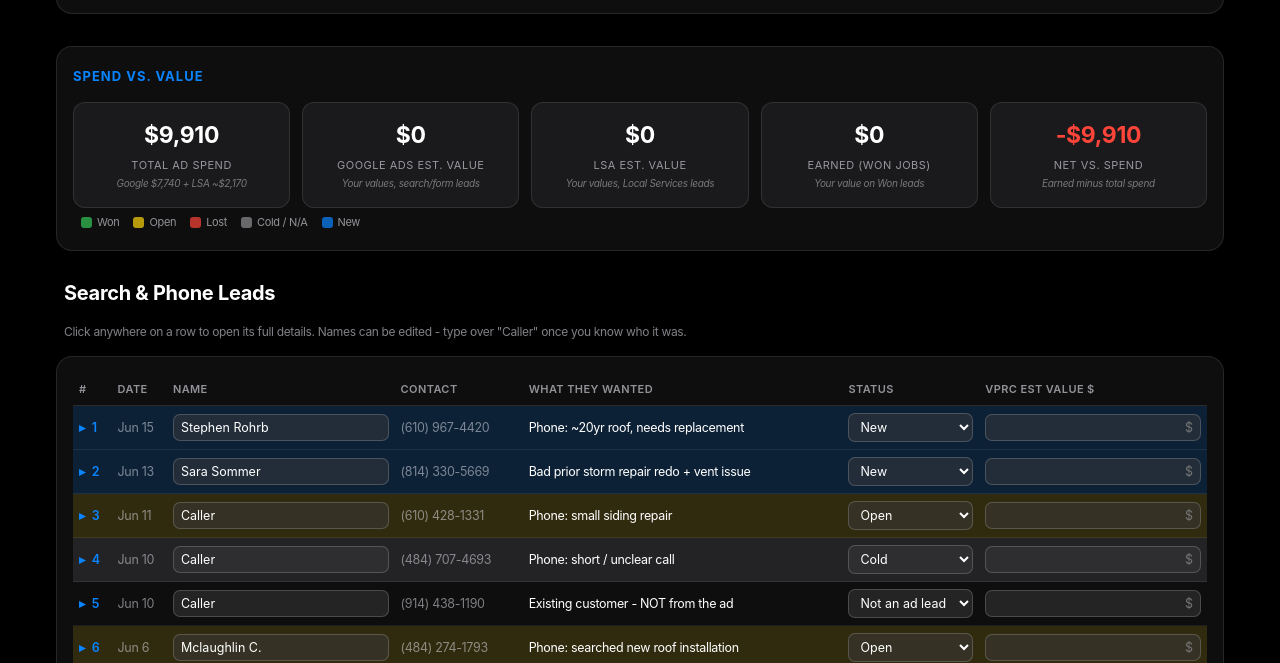
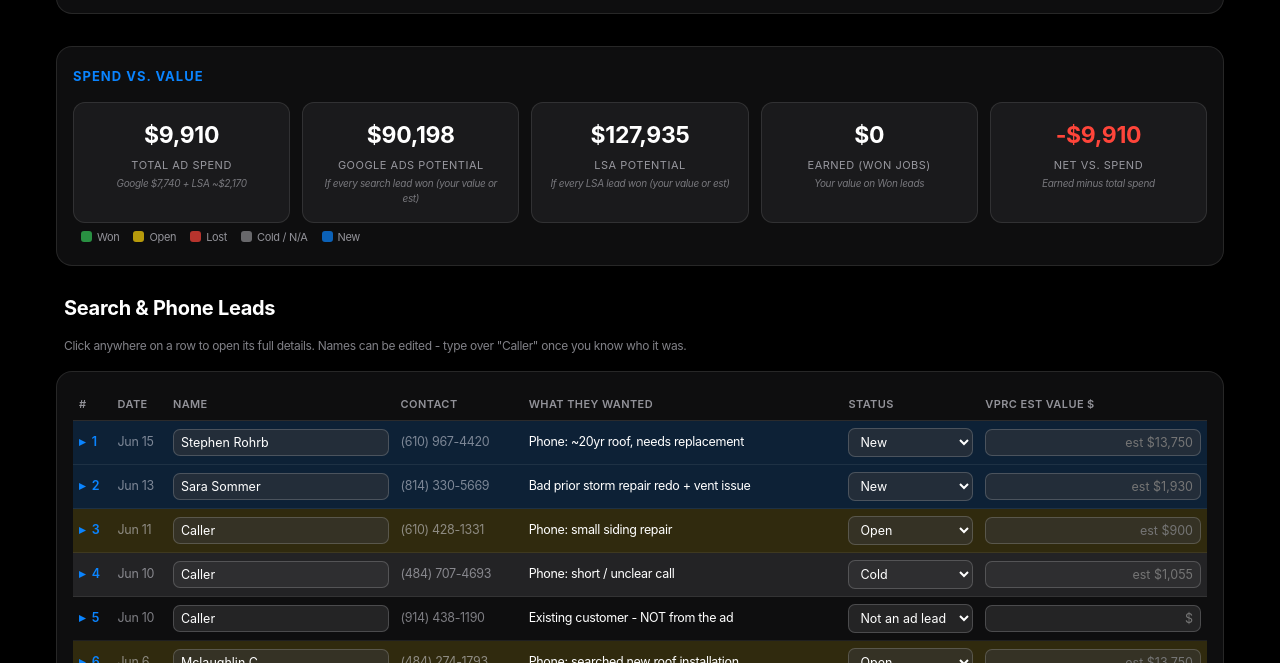
Before and after one commit to DBray33/vprc-progress-reports, a website: page google-ads-status.html in a window 1280 px wide. Shown: the part 137-800 px from the top of the page. Drawn offline with Linux system fonts and the light colour scheme; no server answers.

Commit message:
Fix cross-device sync (server-wins); potential cards incl estimates; restore est placeholder
Co-Authored-By: Claude Opus 4.8 <noreply@anthropic.com>

```diff
--- a/google-ads-status.html
+++ b/google-ads-status.html
@@ -112,13 +112,13 @@ select.status:focus, input.val:focus, input.nm:focus { outline:none; border-colo
         </div>
         <div class="stat-item">
           <div class="stat-value" id="cardGaVal">$0</div>
-          <div class="stat-label">Google Ads Est. Value</div>
-          <div class="stat-note">Your values, search/form leads</div>
+          <div class="stat-label">Google Ads Potential</div>
+          <div class="stat-note">If every search lead won (your value or est)</div>
         </div>
         <div class="stat-item">
           <div class="stat-value" id="cardLsaVal">$0</div>
-          <div class="stat-label">LSA Est. Value</div>
-          <div class="stat-note">Your values, Local Services leads</div>
+          <div class="stat-label">LSA Potential</div>
+          <div class="stat-note">If every LSA lead won (your value or est)</div>
         </div>
         <div class="stat-item">
           <div class="stat-value" id="cardEarned">$0</div>
@@ -240,10 +240,11 @@ async function syncDown() {
     const r = await fetch(API, { cache: "no-store" });
     if (!r.ok) throw new Error("load " + r.status);
     const server = await r.json();
-    // Merge server into local with LOCAL-WINS: never discard an edit made on
-    // this device. The server only fills in fields this device doesn't have.
+    // SERVER-WINS: the shared server is the source of truth across devices, so an
+    // entry made on another device (e.g. Kat's) always shows here. syncDown only runs
+    // at load, before any local editing, so this can't clobber a fresh local edit.
     for (const [id, f] of Object.entries(server || {})) {
-      store[id] = Object.assign({}, f, store[id] || {});
+      store[id] = Object.assign({}, store[id] || {}, f);
     }
     persistLocal();
   } catch (e) { /* offline - keep the local copy */ }
@@ -259,14 +260,16 @@ function num(v) { const n = parseFloat(String(v).replace(/[^0-9.]/g, "")); retur
 function money(n) { return "$" + Math.round(n).toLocaleString(); }
 function currentStatus(lead) { const s = get(lead.id); return s.status !== undefined ? s.status : lead.status; }
 function vprcValue(lead) { const s = get(lead.id); return s.value ? num(s.value) : 0; }
+// Potential value of a lead "as if won": the entered value if there is one, else our estimate.
+function effectiveValue(lead) { const v = vprcValue(lead); return v > 0 ? v : (lead.estMid || 0); }
 
 function recompute() {
   let gaVal = 0, lsaVal = 0, earned = 0;
   for (const lead of LEADS) {
     const st = currentStatus(lead);
     if (st !== "Not an ad lead") {
-      if (lead.section === "lsa") lsaVal += vprcValue(lead);
-      else gaVal += vprcValue(lead);
+      if (lead.section === "lsa") lsaVal += effectiveValue(lead);
+      else gaVal += effectiveValue(lead);
     }
     if (st === "Won") earned += vprcValue(lead);
   }
@@ -294,7 +297,7 @@ function statusSelect(lead) {
 function valueInput(lead) {
   const inp = document.createElement("input");
   inp.className = "val"; inp.type = "text"; inp.inputMode = "numeric";
-  inp.placeholder = "$";
+  inp.placeholder = lead.estMid ? "est " + money(lead.estMid) : "$";
   const s = get(lead.id); if (s.value !== undefined) inp.value = s.value;
   inp.addEventListener("input", () => { setField(lead.id, "value", inp.value, ""); recompute(); });
   return inp;
```
